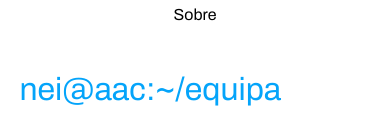
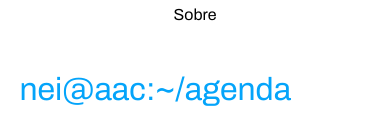
Before and after one commit to neiaac/site-nei-21, a Next.js app: page /events in a window 390 px wide. Shown: the part 150-290 px from the top of the page. Built offline with nearby package versions, Linux system fonts and the light colour scheme.

Commit message:
Fix team mobile display, agenda title name and landing info order

```diff
--- a/components/team/member/member.module.scss
+++ b/components/team/member/member.module.scss
@@ -8,6 +8,10 @@
     @include size(100%, 100%);
     border-radius: $radius;
     object-fit: cover;
+
+    @media only screen and (max-width: $mobile) {
+      min-height: 11rem;
+    }
   }
 
   span:nth-child(2) {
--- a/pages/events/index.js
+++ b/pages/events/index.js
@@ -7,7 +7,7 @@ import { events, images } from '../../styles/events.module.scss';
 const Events = () => {
   return (
     <main className={events}>
-      <Title title="equipa" />
+      <Title title="agenda" />
       <Button color="blue" text="2020-2021" />
       <section>
         <Calendar />
--- a/styles/landing.module.scss
+++ b/styles/landing.module.scss
@@ -49,6 +49,10 @@
 
       @media only screen and (max-width: $tablet) {
         @include flex(column, $gap: 2rem);
+
+        >div:not(.content) {
+          order: 1;
+        }
       }
 
       .content {
```
Also changed, not shown: 1 other file (tests, documents, lock files or other folders).
